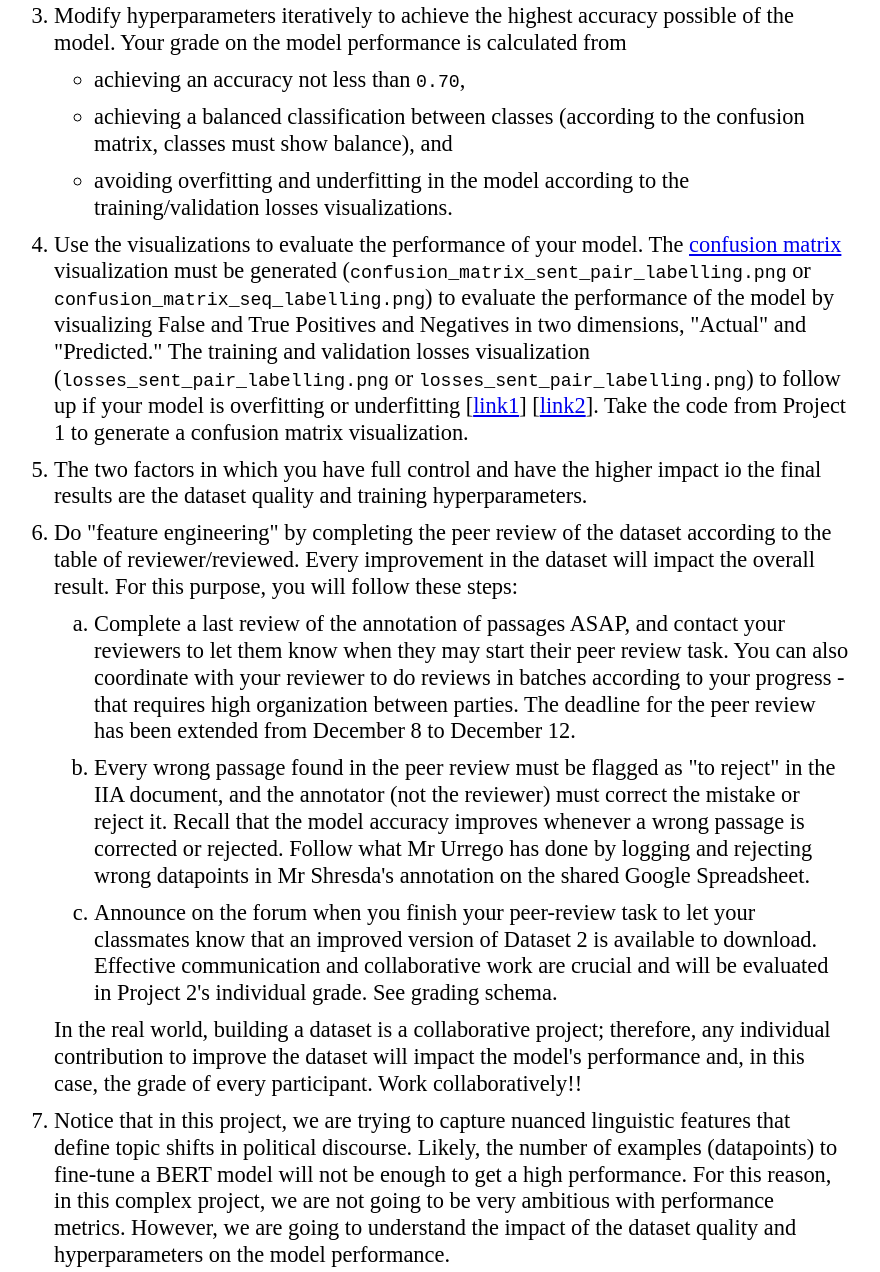
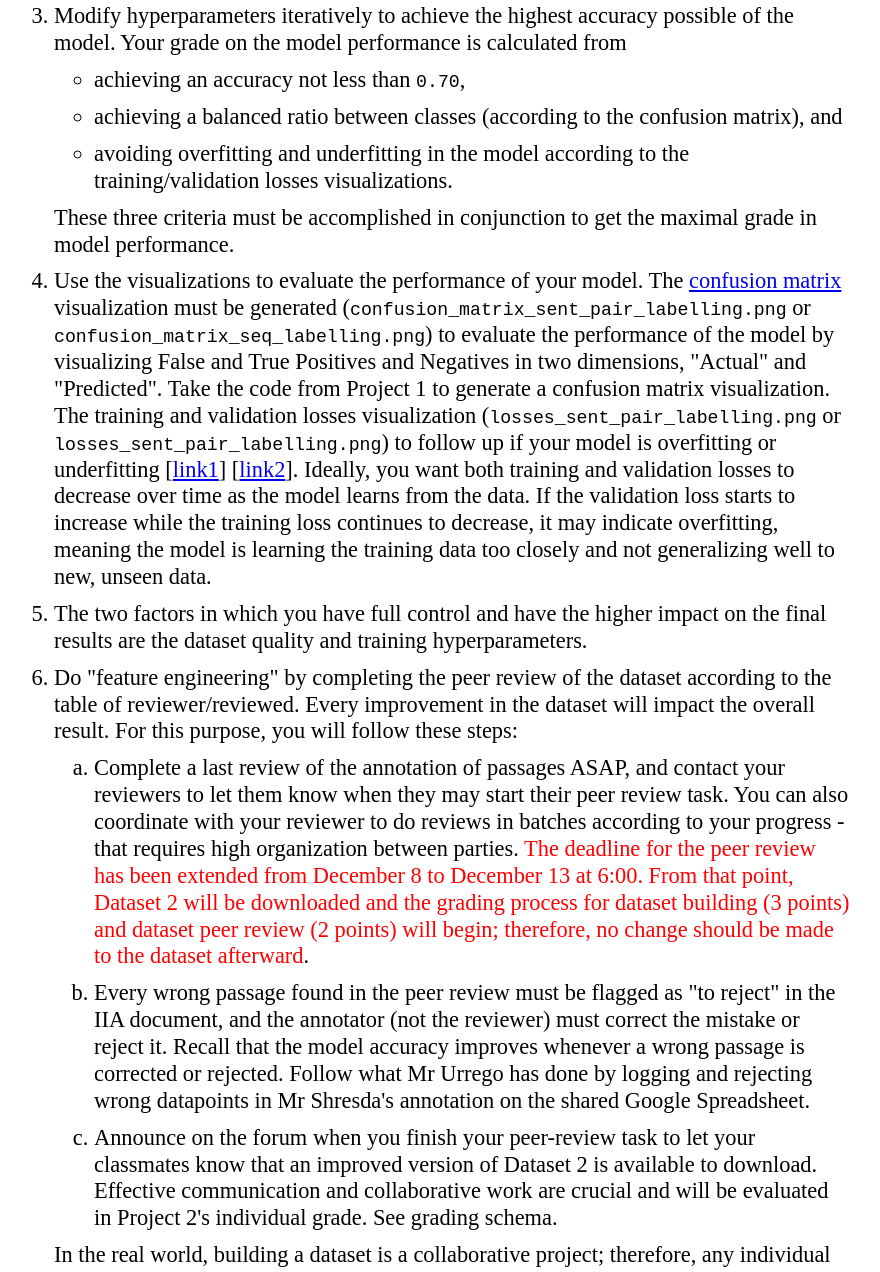
Before and after one commit to pacoreyes/ie-seminar, a website: page public/paper-b-bert-training.html in a window 1280 px wide. Shown: the part 4599-5871 px from the top of the page, without its empty margins (208-1088 px from the left). Drawn offline with Linux system fonts and the light colour scheme.

Commit message:
Finished Project 2 tutorial

```diff
--- a/public/paper-b-bert-training.html
+++ b/public/paper-b-bert-training.html
@@ -199,13 +199,13 @@
       calculated from</p><ul>
           <li><p>achieving an accuracy not less than <kbd>0.70</kbd>,</p></li>
 
-          <li><p>achieving a balanced classification between classes
-          (according to the confusion matrix, classes must show balance),
-          and</p></li>
+          <li><p>achieving a balanced ratio between classes (according to the
+          confusion matrix), and</p></li>
 
           <li><p>avoiding overfitting and underfitting in the model according
           to the training/validation losses visualizations.</p></li>
-        </ul></li>
+        </ul><p>These three criteria must be accomplished in conjunction to
+      get the maximal grade in model performance.</p></li>
 
       <li><p>Use the visualizations to evaluate the performance of your model.
       The <a
@@ -214,19 +214,24 @@
       (<kbd>confusion_matrix_sent_pair_labelling.png</kbd> or
       <kbd>confusion_matrix_seq_labelling.png</kbd>) to evaluate the
       performance of the model by visualizing False and True Positives and
-      Negatives in two dimensions, "Actual" and "Predicted." The training and
-      validation losses visualization
+      Negatives in two dimensions, "Actual" and "Predicted". Take the code
+      from Project 1 to generate a confusion matrix visualization. The
+      training and validation losses visualization
       (<kbd>losses_sent_pair_labelling.png</kbd> or
       <kbd>losses_sent_pair_labelling.png</kbd>) to follow up if your model is
       overfitting or underfitting [<a
       href="https://medium.com/nlplanet/bert-finetuning-with-hugging-face-and-training-visualizations-with-tensorboard-46368a57fc97"
       target="_blank">link1</a>] [<a
       href="https://towardsdatascience.com/handling-overfitting-in-deep-learning-models-c760ee047c6e"
-      target="_blank">link2</a>]. Take the code from Project 1 to generate a
-      confusion matrix visualization.</p></li>
+      target="_blank">link2</a>]. Ideally, you want both training and
+      validation losses to decrease over time as the model learns from the
+      data. If the validation loss starts to increase while the training loss
+      continues to decrease, it may indicate overfitting, meaning the model is
+      learning the training data too closely and not generalizing well to new,
+      unseen data.</p></li>
 
       <li><p>The two factors in which you have full control and have the
-      higher impact io the final results are the dataset quality and training
+      higher impact on the final results are the dataset quality and training
       hyperparameters.</p></li>
 
       <li><p>Do "feature engineering" by completing the peer review of the
@@ -237,8 +242,12 @@
           and contact your reviewers to let them know when they may start
           their peer review task. You can also coordinate with your reviewer
           to do reviews in batches according to your progress - that requires
-          high organization between parties. The deadline for the peer review
-          has been extended from December 8 to December 12.</p></li>
+          high organization between parties. <span style="color: red">The
+          deadline for the peer review has been extended from December 8 to
+          December 13 at 6:00. From that point, Dataset 2 will be downloaded
+          and the grading process for dataset building (3 points) and dataset
+          peer review (2 points) will begin; therefore, no change should be
+          made to the dataset afterward</span>.</p></li>
 
           <li><p>Every wrong passage found in the peer review must be flagged
           as "to reject" in the IIA document, and the annotator (not the
@@ -370,11 +379,19 @@
         </tr>
 
         <tr>
-          <td rowspan="3">Model</td>
+          <td rowspan="3">Model performance</td>
 
           <td>Metrics</td>
 
-          <td>Accuracy not less than 0.70.</td>
+          <td>Accuracy not less than 0.70.<ul>
+              <li>0.600 - 0.649: 0.50 points.</li>
+
+              <li>0.650 - 0.699: 1 point.</li>
+
+              <li>0.700 - 0.709: 1.75 points.</li>
+
+              <li>+0.710: 2 points.</li>
+            </ul></td>
 
           <td>2</td>
         </tr>
```
